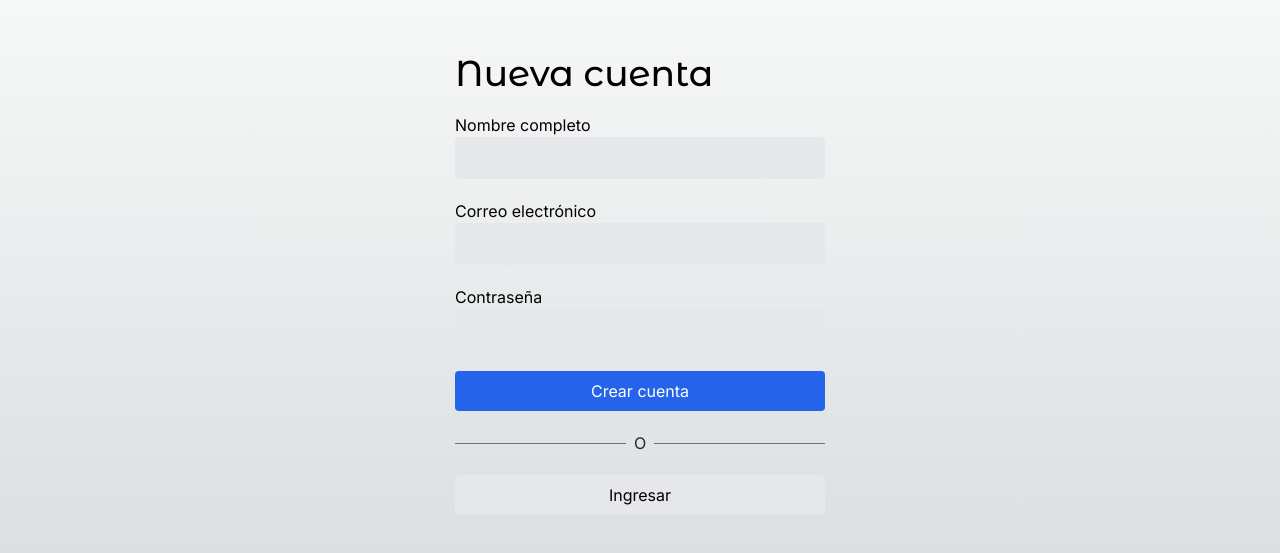
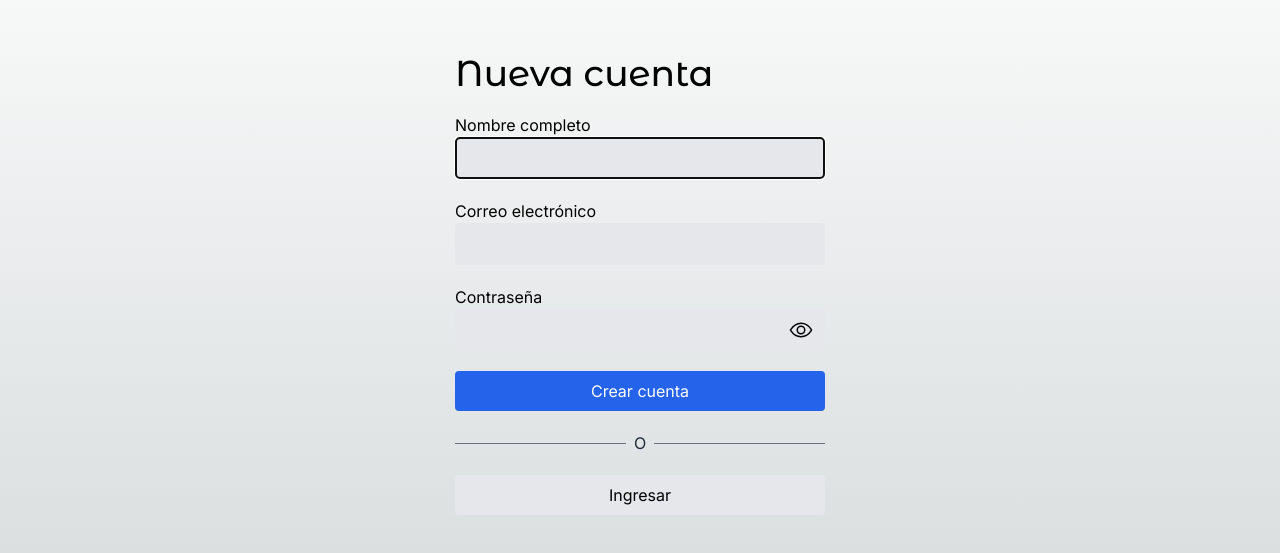
Before and after one commit to codewithleader/teslo-shop-nextjs14, a Next.js app: page /auth/new-account in a window 1280 px wide. Shown: the part 155-708 px from the top of the page. Built offline with nearby package versions, Linux system fonts and the light colour scheme; no server answers.

Commit message:
react-hook-form

```diff
--- a/package.json
+++ b/package.json
@@ -18,6 +18,7 @@
     "next-auth": "^5.0.0-beta.9",
     "react": "^18",
     "react-dom": "^18",
+    "react-hook-form": "^7.50.1",
     "react-icons": "^5.0.1",
     "swiper": "^11.0.5",
     "zod": "^3.22.4",
--- a/src/app/auth/login/ui/LoginForm.tsx
+++ b/src/app/auth/login/ui/LoginForm.tsx
@@ -25,14 +25,16 @@ export const LoginForm = () => {
       <input
         className="px-5 py-2 border bg-gray-200 rounded mb-5"
         type="email"
+        id="email"
         name="email" // 👀 obligatorio el name para que no de error en @/actions/auth/login.ts
       />
 
-      <label htmlFor="email">Contraseña</label>
+      <label htmlFor="password">Contraseña</label>
       <div className="relative flex items-center mb-5">
         <input
           className="px-5 py-2 border bg-gray-200 rounded w-full pr-10"
           type={isEyeOpen ? 'text' : 'password'}
+          id="password"
           name="password"
         />
         <button
--- a/src/app/auth/new-account/page.tsx
+++ b/src/app/auth/new-account/page.tsx
@@ -1,5 +1,6 @@
 import { titleFont } from '@/config/fonts';
 import Link from 'next/link';
+import { RegisterForm } from './ui/RegisterForm';
 
 export default function NewAccountPage() {
   return (
@@ -7,29 +8,7 @@ export default function NewAccountPage() {
       <h1 className={`${titleFont.className} text-4xl mb-5`}>Nueva cuenta</h1>
 
       <div className="flex flex-col">
-        <label htmlFor="name">Nombre completo</label>
-        <input
-          className="px-5 py-2 border bg-gray-200 rounded mb-5"
-          type="text"
-          id="name"
-        />
-
-        <label htmlFor="email">Correo electrónico</label>
-        <input
-          className="px-5 py-2 border bg-gray-200 rounded mb-5"
-          type="email"
-          id="email"
-        />
-
-        <label htmlFor="password">Contraseña</label>
-        <input
-          className="px-5 py-2 border bg-gray-200 rounded mb-5"
-          type="email"
-          id="password"
-        />
-
-        <button className="btn-primary">Crear cuenta</button>
-
+        <RegisterForm />
         {/* divisor line */}
         <div className="flex items-center my-5">
           <div className="flex-1 border-t border-gray-500"></div>
--- /dev/null
+++ b/src/app/auth/new-account/ui/RegisterForm.tsx
@@ -0,0 +1,86 @@
+'use client';
+
+import clsx from 'clsx';
+import { useState } from 'react';
+import { SubmitHandler, useForm } from 'react-hook-form';
+import { IoEyeOffOutline, IoEyeOutline } from 'react-icons/io5';
+
+type FormInputs = {
+  name: string;
+  email: string;
+  password: string;
+};
+
+export const RegisterForm = () => {
+  const [isEyeOpen, setIsEyeOpen] = useState(true);
+  // Form
+  const {
+    register,
+    handleSubmit,
+    formState: { errors },
+  } = useForm<FormInputs>();
+
+  const onSubmit: SubmitHandler<FormInputs> = async (data) => {
+    const { name, email, password } = data;
+    console.log({ name, email, password });
+  };
+
+  return (
+    <form
+      onSubmit={handleSubmit(onSubmit)}
+      className="flex flex-col"
+      noValidate
+    >
+      <label htmlFor="name">Nombre completo</label>
+      <input
+        autoFocus
+        className={clsx('px-5 py-2 border bg-gray-200 rounded mb-5', {
+          'border-red-500': errors.name,
+        })}
+        type="text"
+        id="name"
+        {...register('name', { required: true })}
+      />
+
+      {/* {errors.name?.type === 'required' && (
+        <span className="text-red-500">El campo Nombre es obligatorio</span>
+      )} */}
+
+      <label htmlFor="email">Correo electrónico</label>
+      <input
+        className={clsx('px-5 py-2 border bg-gray-200 rounded mb-5', {
+          'border-red-500': errors.email,
+        })}
+        type="email"
+        id="email"
+        {...register('email', { required: true, pattern: /^\S+@\S+$/i })}
+      />
+
+      <label htmlFor="password">Contraseña</label>
+      <div className="relative flex items-center mb-5">
+        <input
+          className={clsx('px-5 py-2 border bg-gray-200 rounded w-full pr-10', {
+            'border-red-500': errors.password,
+          })}
+          type={isEyeOpen ? 'text' : 'password'}
+          id="password"
+          {...register('password', { required: true, minLength: 6 })}
+        />
+        <button
+          type="button"
+          className="absolute inset-y-0 right-0 px-3 flex items-center justify-center bg-transparent"
+          onClick={() => setIsEyeOpen((prev) => !prev)}
+          aria-label={isEyeOpen ? 'Ocultar contraseña' : 'Mostrar contraseña'}
+        >
+          {isEyeOpen ? (
+            <IoEyeOutline size={24} />
+          ) : (
+            <IoEyeOffOutline size={24} />
+          )}
+        </button>
+      </div>
+
+      <button className="btn-primary">Crear cuenta</button>
+    </form>
+  );
+};
```
Also changed, not shown: 1 other file (tests, documents, lock files or other folders).
